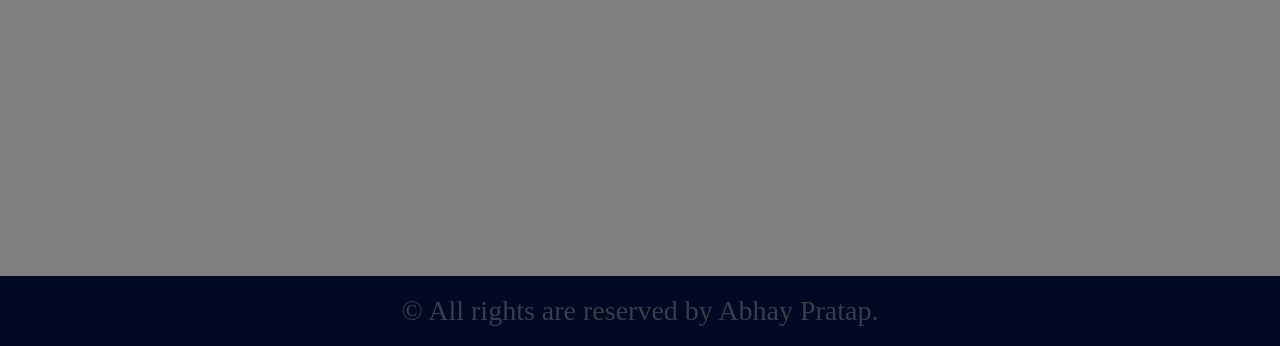
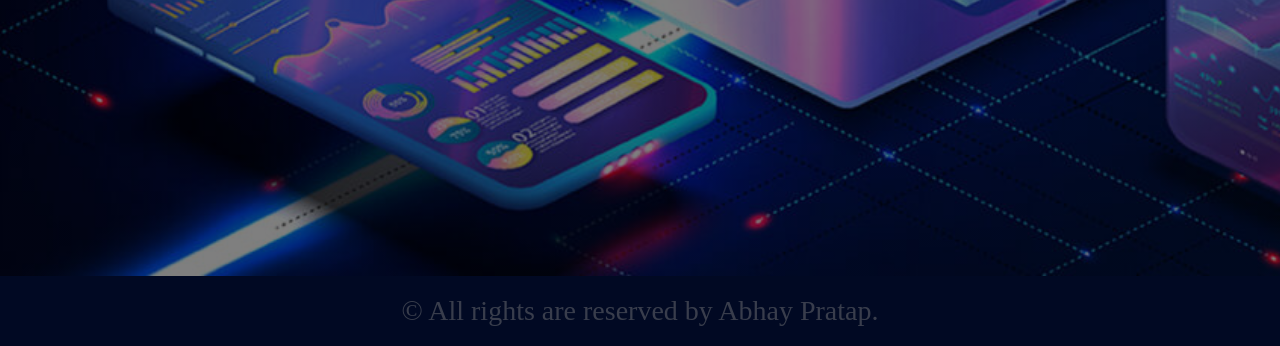
Before and after one commit to Abhay-Ptp/Webpage, a plain HTML site: page index.html in a window 1280 px wide. Shown: the part 596-942 px from the top of the page. Drawn offline with nearby package versions, Linux system fonts and the light colour scheme; the site is published under a folder, as on GitHub Pages, so addresses that start at the root find nothing.

Commit message:
Update style.css

```diff
--- a/style.css
+++ b/style.css
@@ -5,7 +5,7 @@
 
 .main{
     width: 100%;
-    background: linear-gradient(to top, rgba(0,0,0,0.5)50%,rgba(0,0,0,0.5)50%),url(/Actionable-Data-Solutions-1024x576.jpg);
+    background: linear-gradient(to top, rgba(0,0,0,0.5)50%,rgba(0,0,0,0.5)50%),url(Actionable-Data-Solutions-1024x576.jpg);
     background-position: center;
     background-size: cover;
     height: 109vh;
```
